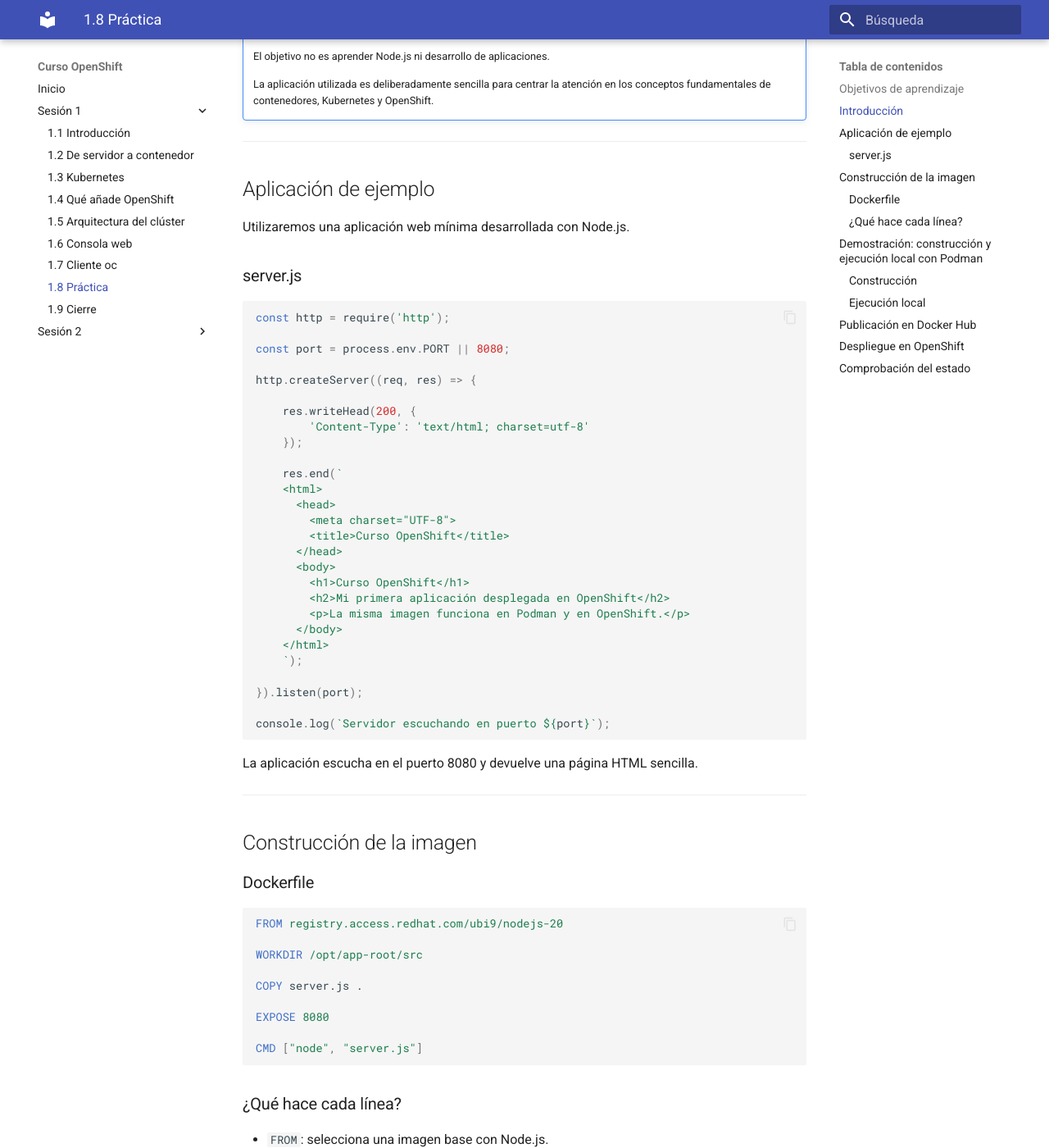
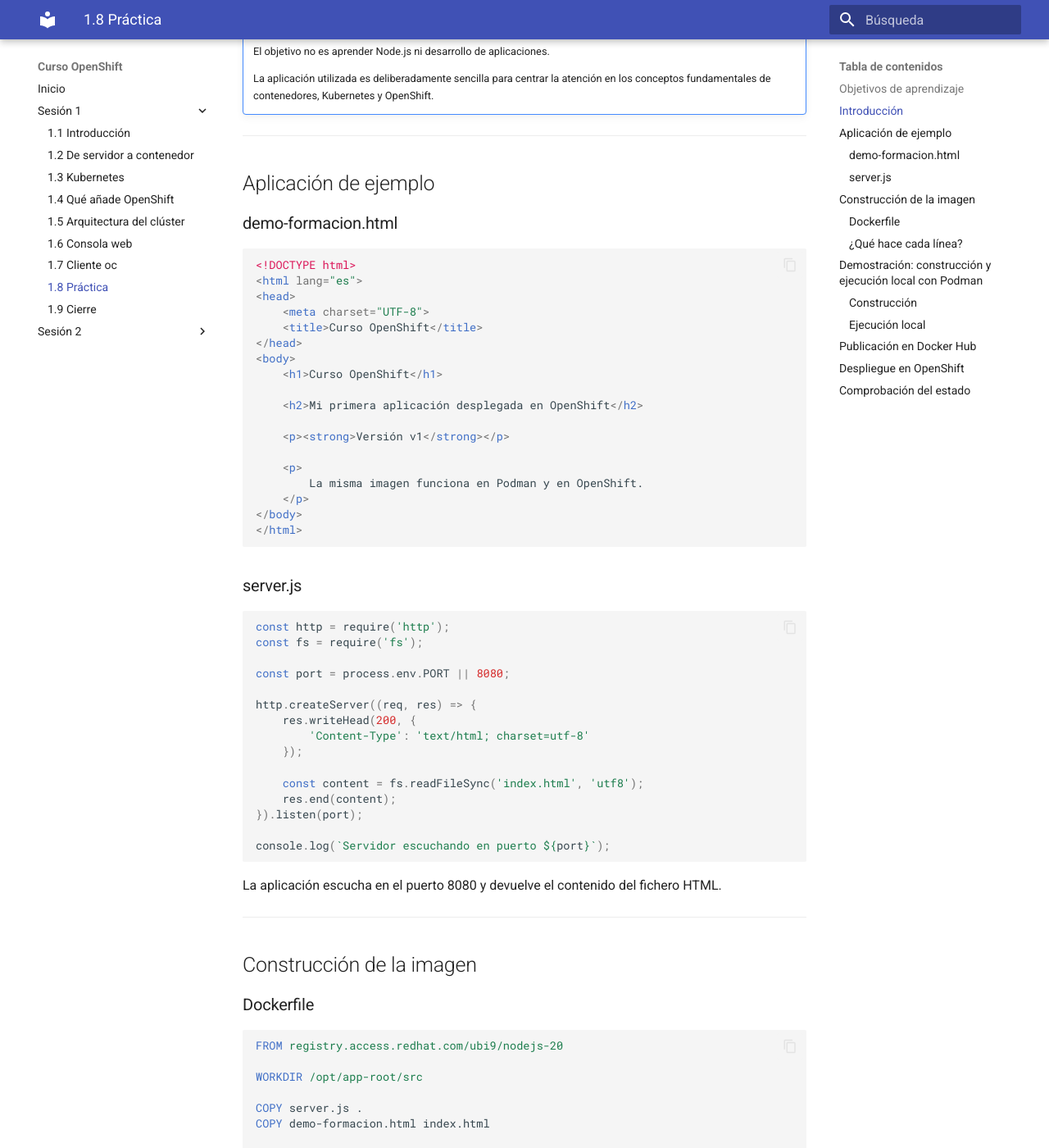
Before and after one commit to ieftraining/curso-openshift, an MkDocs documentation site: the page built from docs/sesion1/1.8-practica-imagen-cluster-completo.md, in a window 1280 px wide and 1400 px high, scrolled down 1037 px. Shown: the whole window at 82% size. Built offline with MkDocs 1.6.1 and Material for MkDocs 9.7.7, drawn with Linux system fonts in a browser that asks for light colours; some of the changed text lies outside the part shown.

Commit message:
Update 1.8-practica-imagen-cluster-completo.md

````diff
--- a/docs/sesion1/1.8-practica-imagen-cluster-completo.md
+++ b/docs/sesion1/1.8-practica-imagen-cluster-completo.md
@@ -30,12 +30,13 @@
 
 ```mermaid
 flowchart LR
-    A[server.js] --> B[Imagen]
-    B --> C[Contenedor Podman]
-    C --> D[Docker Hub]
-    D --> E[OpenShift]
-    E --> F[Deployment]
-    F --> G[Pods]
+    A[demo-formacion.html] --> B[server.js]
+    B --> C[Imagen]
+    C --> D[Contenedor Podman]
+    D --> E[Docker Hub]
+    E --> F[OpenShift]
+    F --> G[Deployment]
+    G --> H[Pods]
 ```
 
 !!! note "Objetivo de esta práctica"
@@ -48,41 +49,50 @@
 
 ## Aplicación de ejemplo
 
-Utilizaremos una aplicación web mínima desarrollada con Node.js.
+### demo-formacion.html
+
+```html
+<!DOCTYPE html>
+<html lang="es">
+<head>
+    <meta charset="UTF-8">
+    <title>Curso OpenShift</title>
+</head>
+<body>
+    <h1>Curso OpenShift</h1>
+
+    <h2>Mi primera aplicación desplegada en OpenShift</h2>
+
+    <p><strong>Versión v1</strong></p>
+
+    <p>
+        La misma imagen funciona en Podman y en OpenShift.
+    </p>
+</body>
+</html>
+```
 
 ### server.js
 
 ```javascript
 const http = require('http');
+const fs = require('fs');
 
 const port = process.env.PORT || 8080;
 
 http.createServer((req, res) => {
-
     res.writeHead(200, {
         'Content-Type': 'text/html; charset=utf-8'
     });
 
-    res.end(`
-    <html>
-      <head>
-        <meta charset="UTF-8">
-        <title>Curso OpenShift</title>
-      </head>
-      <body>
-        <h1>Curso OpenShift</h1>
-        <h2>Mi primera aplicación desplegada en OpenShift</h2>
-        <p>La misma imagen funciona en Podman y en OpenShift.</p>
-      </body>
-    </html>
-    `);
-
+    const content = fs.readFileSync('index.html', 'utf8');
+    res.end(content);
 }).listen(port);
 
 console.log(`Servidor escuchando en puerto ${port}`);
 ```
 
-La aplicación escucha en el puerto 8080 y devuelve una página HTML sencilla.
+La aplicación escucha en el puerto 8080 y devuelve el contenido del fichero HTML.
 
 ---
 
@@ -96,6 +106,7 @@
 WORKDIR /opt/app-root/src
 
 COPY server.js .
+COPY demo-formacion.html index.html
 
 EXPOSE 8080
 
@@ -104,17 +115,19 @@
 
 ### ¿Qué hace cada línea?
 
-- `FROM`: selecciona una imagen base con Node.js.
+- `FROM`: utiliza una imagen base UBI con Node.js.
 - `WORKDIR`: establece el directorio de trabajo.
-- `COPY`: copia el código fuente al interior de la imagen.
+- `COPY server.js .`: copia la aplicación.
+- `COPY demo-formacion.html index.html`: copia la página web y la renombra como `index.html`.
 - `EXPOSE`: documenta el puerto utilizado.
 - `CMD`: define el proceso principal del contenedor.
 
 ```mermaid
 flowchart TD
-    A[server.js]
-    --> B[Dockerfile]
-    --> C[Imagen demo-formacion:v1]
+    A[demo-formacion.html]
+    --> B[server.js]
+    --> C[Dockerfile]
+    --> D[Imagen demo-formacion:v1]
 ```
 
 ---
@@ -127,25 +140,19 @@
 podman build -t demo-formacion:v1 .
 ```
 
-Verificar la imagen creada:
-
-```bash
-podman images
-```
-
 ### Ejecución local
 
 ```bash
 podman run -d --name demo-formacion -p 8080:8080 demo-formacion:v1
 ```
 
-Comprobar el estado del contenedor:
+Verificar:
 
 ```bash
 podman ps
 ```
 
-Consultar los registros:
+Consultar registros:
 
 ```bash
 podman logs demo-formacion
@@ -173,22 +180,12 @@
 
 ## Publicación en Docker Hub
 
-Etiquetar la imagen:
-
 ```bash
 podman tag demo-formacion:v1 docker.io/ieftraining/demo-formacion:v1
 ```
 
-Publicar la imagen:
-
 ```bash
 podman push docker.io/ieftraining/demo-formacion:v1
-```
-
-Imagen utilizada durante esta práctica:
-
-```text
-docker.io/ieftraining/demo-formacion:v1
 ```
 
 !!! warning "Una sola imagen"
@@ -197,25 +194,13 @@
 
     No se reconstruye ni se modifica entre entornos.
 
-```mermaid
-flowchart LR
-    A[Construir]
-    --> B[Probar]
-    --> C[Docker Hub]
-    --> D[OpenShift]
-```
-
 ---
 
 ## Despliegue en OpenShift
 
-Crear la aplicación:
-
 ```bash
 oc new-app docker.io/ieftraining/demo-formacion:v1
 ```
-
-Comprobar los recursos creados:
 
 ```bash
 oc get all
@@ -227,25 +212,9 @@
 oc expose service demo-formacion
 ```
 
-Consultar la URL generada:
-
 ```bash
 oc get route
 ```
-
-```mermaid
-flowchart TD
-    A[Deployment]
-    --> B[ReplicaSet]
-    --> C[Pod]
-
-    A --> D[Service]
-    D --> E[Route]
-```
-
-!!! note "Componentes creados automáticamente"
-
-    OpenShift crea el Deployment, ReplicaSet, Pod y Service necesarios para ejecutar la aplicación.
 
 ---
 
@@ -259,23 +228,11 @@
 oc get deployments
 ```
 
-Verifica que el Pod se encuentra en estado:
-
-```text
-Running
-```
-
-En este momento la aplicación ya está ejecutándose dentro del clúster.
+Verificar estado `Running`.
 
 ---
 
 # El experimento importante: comprobar la reconciliación
-
-Hasta ahora hemos hablado varias veces de una idea clave:
-
-> Kubernetes trabaja continuamente para que el estado real coincida con el estado deseado.
-
-Vamos a comprobarlo.
 
 ## Paso 1. Verificar las réplicas actuales
 
@@ -283,41 +240,21 @@
 oc get deployment demo-formacion
 ```
 
-Estado inicial:
-
-```text
-1 réplica
-```
-
----
-
 ## Paso 2. Escalar la aplicación
 
 ```bash
 oc scale deployment/demo-formacion --replicas=3
 ```
 
-Comprobar:
-
 ```bash
 oc get pods
 ```
 
-Ahora el estado deseado es:
-
-```text
-3 Pods
-```
-
----
-
-## Paso 3. Eliminar un Pod manualmente
+## Paso 3. Eliminar un Pod
 
 ```bash
 oc delete pod <nombre-del-pod>
 ```
-
----
 
 ## Paso 4. Observar la recuperación automática
 
@@ -335,44 +272,6 @@
     --> F[Estado real: 3 Pods]
 ```
 
-Kubernetes detectará automáticamente la desviación y creará un nuevo Pod.
-
----
-
-## ¿Qué acabamos de demostrar?
-
-```text
-Estado deseado: 3 Pods
-        ↓
-Estado real: 2 Pods
-        ↓
-Reconciliación
-        ↓
-Estado real: 3 Pods
-```
-
-!!! tip "Qué debes recordar"
-
-    Kubernetes no trabaja gestionando servidores individuales.
-
-    Kubernetes trabaja manteniendo continuamente el estado deseado definido en los objetos de la plataforma.
-
----
-
-## Relación con los conceptos estudiados
-
-```mermaid
-flowchart TD
-    A[Código fuente]
-    --> B[Imagen]
-    --> C[Contenedor]
-    --> D[Pod]
-    --> E[Deployment]
-    --> F[Estado deseado]
-```
-
-Durante esta práctica hemos recorrido todos los niveles vistos hasta ahora.
-
 ---
 
 ## Ideas clave para recordar
@@ -382,7 +281,4 @@
 - Un Deployment define el estado deseado de la aplicación.
 - Kubernetes mantiene automáticamente el número de réplicas solicitado.
 - Los Pods son recursos efímeros.
-- Eliminar un Pod no implica necesariamente que la aplicación deje de funcionar.
-- Kubernetes detecta desviaciones entre estado real y estado deseado.
 - El bucle de reconciliación es uno de los mecanismos fundamentales de Kubernetes.
-- OpenShift hereda este comportamiento porque utiliza Kubernetes como motor de orquestación.
````
